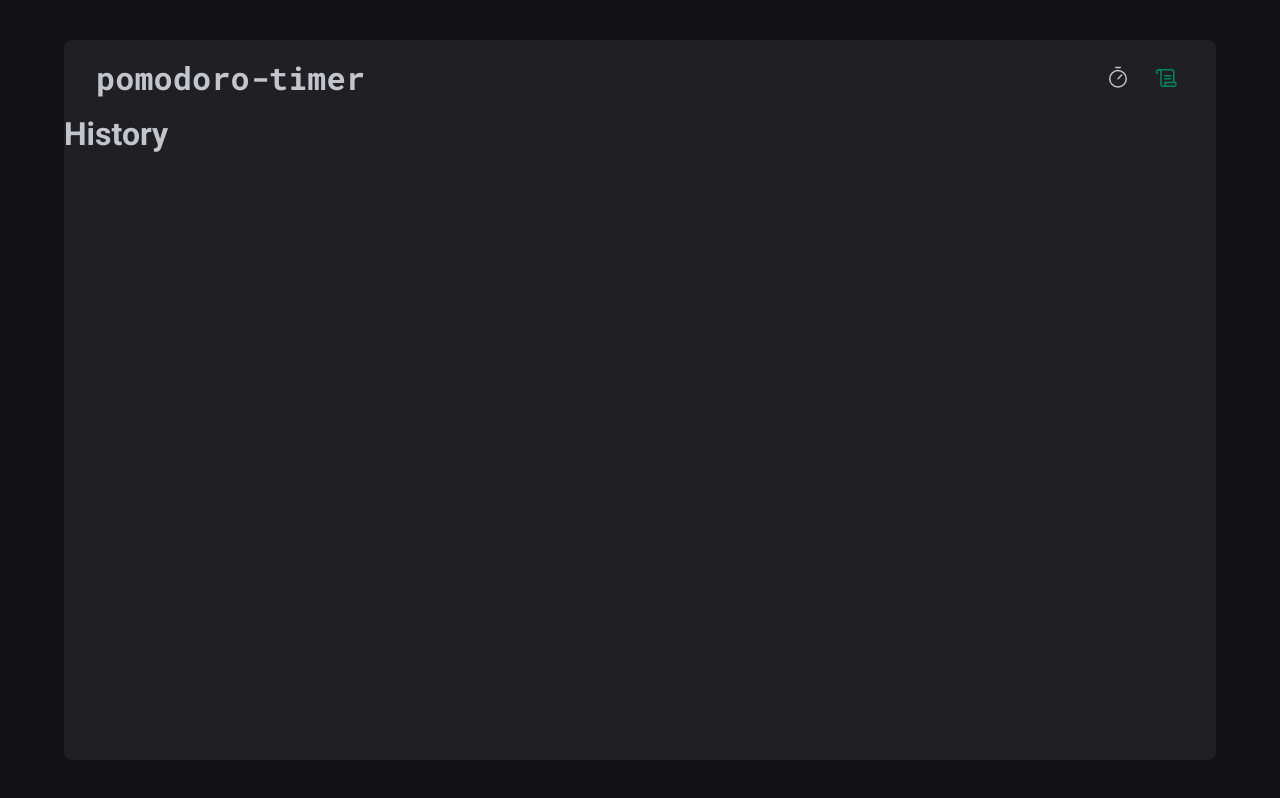
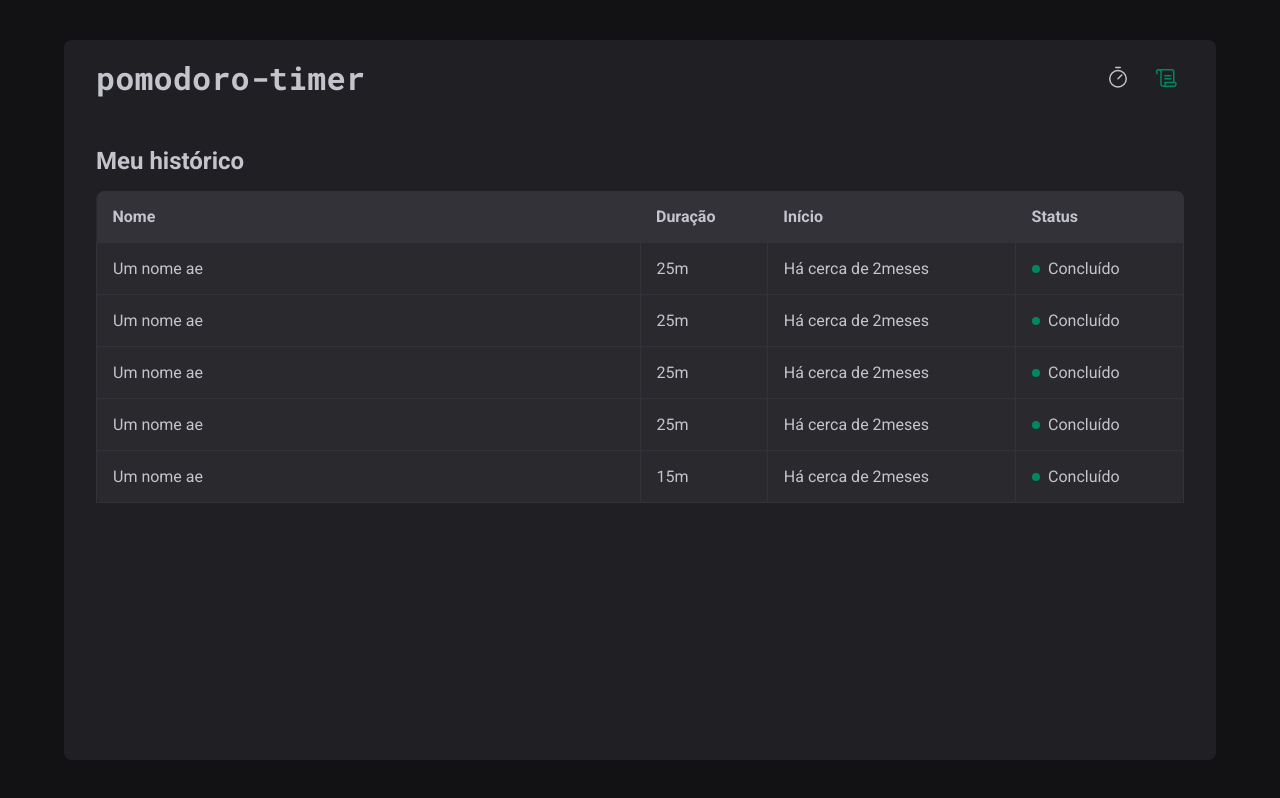
Before and after one commit to ItanuRomero/pomodoro-timer, a React (Vite) app: page /history in a window 1280 px wide. Built offline with nearby package versions, Linux system fonts and the light colour scheme.

Commit message:
feat: create history page and its styles

```diff
--- a/src/pages/History/index.tsx
+++ b/src/pages/History/index.tsx
@@ -1,3 +1,64 @@
+import { HistoryContainer, Status, TableContainer } from './styles'
+
 export function History() {
-  return <h1>History</h1>
+  return (
+    <HistoryContainer>
+      <h2>Meu histórico</h2>
+
+      <TableContainer>
+        <table>
+          <thead>
+            <tr>
+              <th>Nome</th>
+              <th>Duração</th>
+              <th>Início</th>
+              <th>Status</th>
+            </tr>
+          </thead>
+          <tbody>
+            <tr>
+              <td>Um nome ae</td>
+              <td>25m</td>
+              <td>Há cerca de 2meses</td>
+              <td>
+                <Status color="green">Concluído</Status>
+              </td>
+            </tr>
+            <tr>
+              <td>Um nome ae</td>
+              <td>25m</td>
+              <td>Há cerca de 2meses</td>
+              <td>
+                <Status color="green">Concluído</Status>
+              </td>
+            </tr>
+            <tr>
+              <td>Um nome ae</td>
+              <td>25m</td>
+              <td>Há cerca de 2meses</td>
+              <td>
+                <Status color="green">Concluído</Status>
+              </td>
+            </tr>
+            <tr>
+              <td>Um nome ae</td>
+              <td>25m</td>
+              <td>Há cerca de 2meses</td>
+              <td>
+                <Status color="green">Concluído</Status>
+              </td>
+            </tr>
+            <tr>
+              <td>Um nome ae</td>
+              <td>15m</td>
+              <td>Há cerca de 2meses</td>
+              <td>
+                <Status color="green">Concluído</Status>
+              </td>
+            </tr>
+          </tbody>
+        </table>
+      </TableContainer>
+    </HistoryContainer>
+  )
 }
--- /dev/null
+++ b/src/pages/History/styles.ts
@@ -0,0 +1,73 @@
+import styled from 'styled-components'
+
+export const HistoryContainer = styled.main`
+  padding: 2rem;
+`
+
+export const TableContainer = styled.div`
+  flex: 1;
+  margin: 1rem 0 0 0;
+  overflow: scroll;
+
+  table {
+    min-width: 600px;
+    width: 100%;
+    border-collapse: collapse;
+    background-color: ${(props) => props.theme['gray-700']};
+
+    border-radius: 8px;
+    padding: 1rem;
+
+    th {
+      background-color: ${(props) => props.theme['gray-600']};
+      text-align: start;
+      padding: 1rem;
+
+      &:first-child {
+        border-radius: 8px 0 0 0;
+      }
+
+      &:last-child {
+        border-radius: 0 8px 0 0;
+      }
+    }
+
+    td {
+      border: 1px solid ${(props) => props.theme['gray-600']};
+      padding: 1rem;
+
+      &:first-child {
+        width: 50%;
+        border-radius: 0 0 0 8px;
+      }
+
+      &:last-child {
+        border-radius: 0 0 8px 0;
+      }
+    }
+  }
+`
+
+const STATUS_OPTIONS = {
+  yellow: 'yellow-500',
+  green: 'green-500',
+  red: 'red-500',
+} as const
+
+interface StatusProps {
+  color: keyof typeof STATUS_OPTIONS
+}
+
+export const Status = styled.span<StatusProps>`
+  display: flex;
+  align-items: center;
+  gap: 0.5rem;
+
+  &::before {
+    content: '';
+    width: 0.5rem;
+    height: 0.5rem;
+    border-radius: 9999px;
+    background-color: ${(props) => props.theme[STATUS_OPTIONS[props.color]]};
+  }
+`
```
